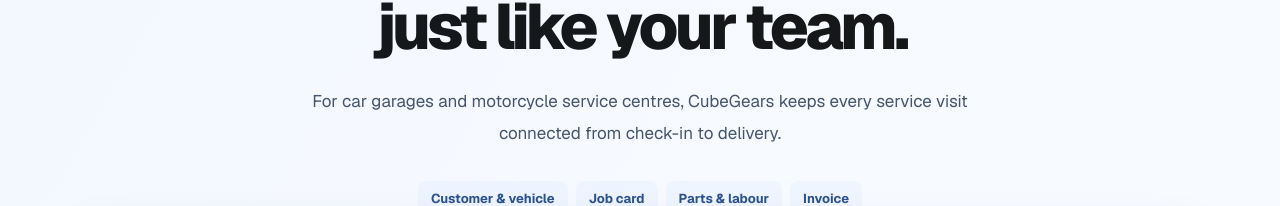
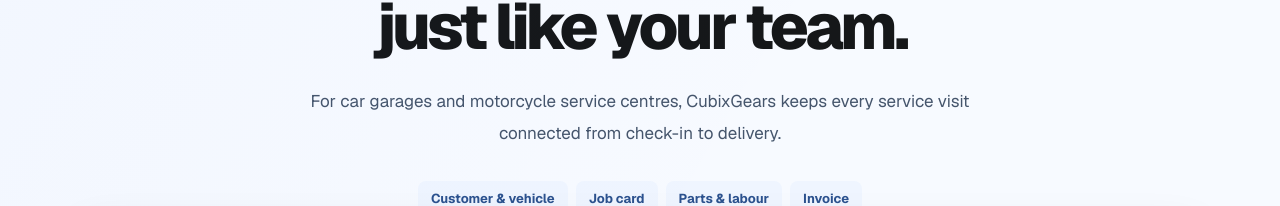
Before and after one commit to amnas-cubixmet/cubegears-public-website, a Next.js app: page /features in a window 1280 px wide. Shown: the part 277-483 px from the top of the page. Built offline with nearby package versions, Linux system fonts and the light colour scheme; no server answers.

Commit message:
brand: use CubixGears consistently across marketing pages

```diff
--- a/app/features/page.tsx
+++ b/app/features/page.tsx
@@ -23,7 +23,7 @@ export default function FeaturesPage() {
     <>
       <PublicHeader />
       <main id="main-content" className="bg-[#f5f8ff]">
-        <PageHero eyebrow="ONE CONNECTED WORKSPACE" title="Tools that work together, just like your team." description="For car garages and motorcycle service centres, CubeGears keeps every service visit connected from check-in to delivery." center image="garage">
+        <PageHero eyebrow="ONE CONNECTED WORKSPACE" title="Tools that work together, just like your team." description="For car garages and motorcycle service centres, CubixGears keeps every service visit connected from check-in to delivery." center image="garage">
           <div className="flex flex-wrap items-center justify-center gap-2">
             {["Customer & vehicle", "Job card", "Parts & labour", "Invoice"].map((step) => (
               <div key={step} className="flex items-center gap-2">
```
